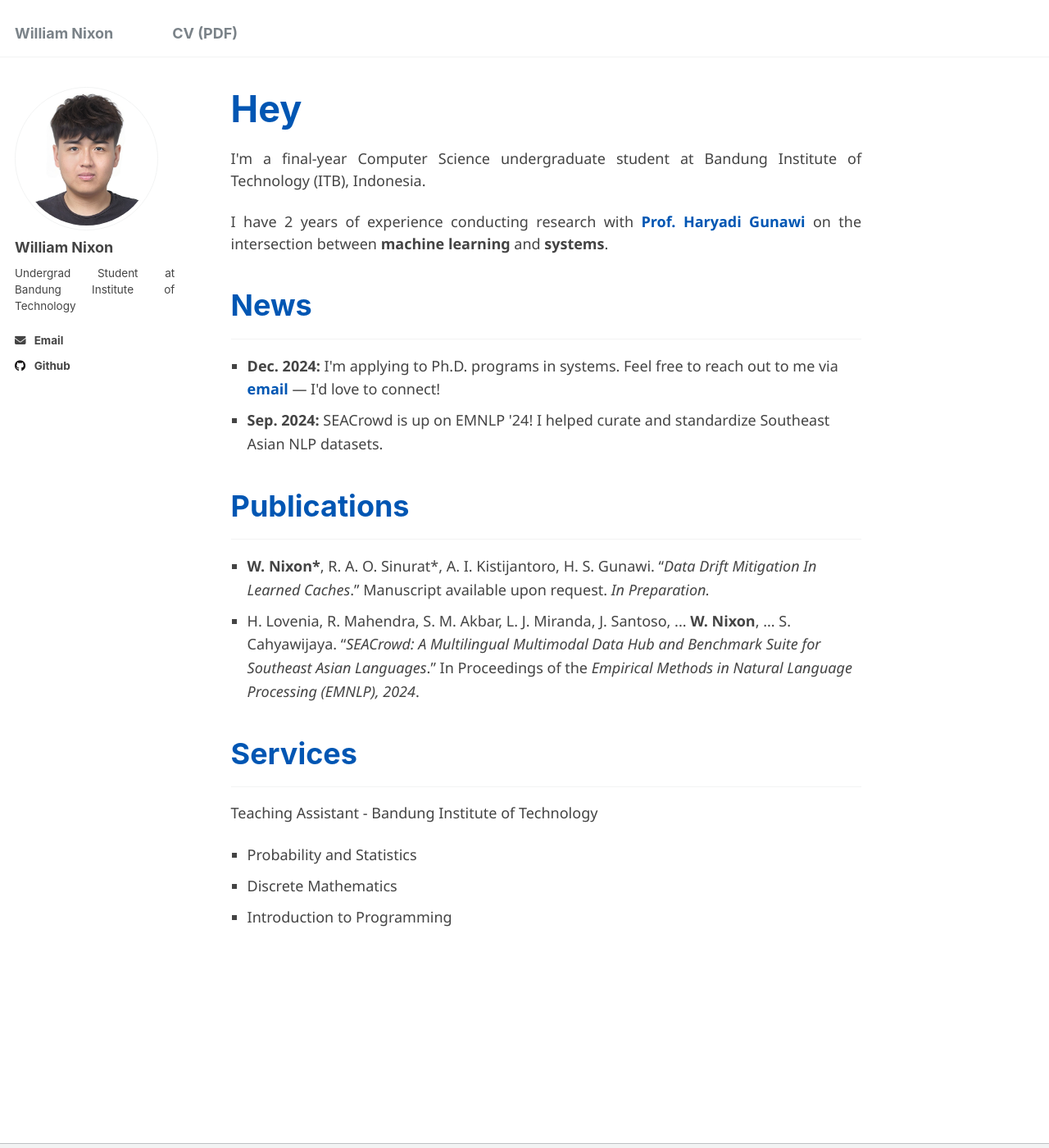
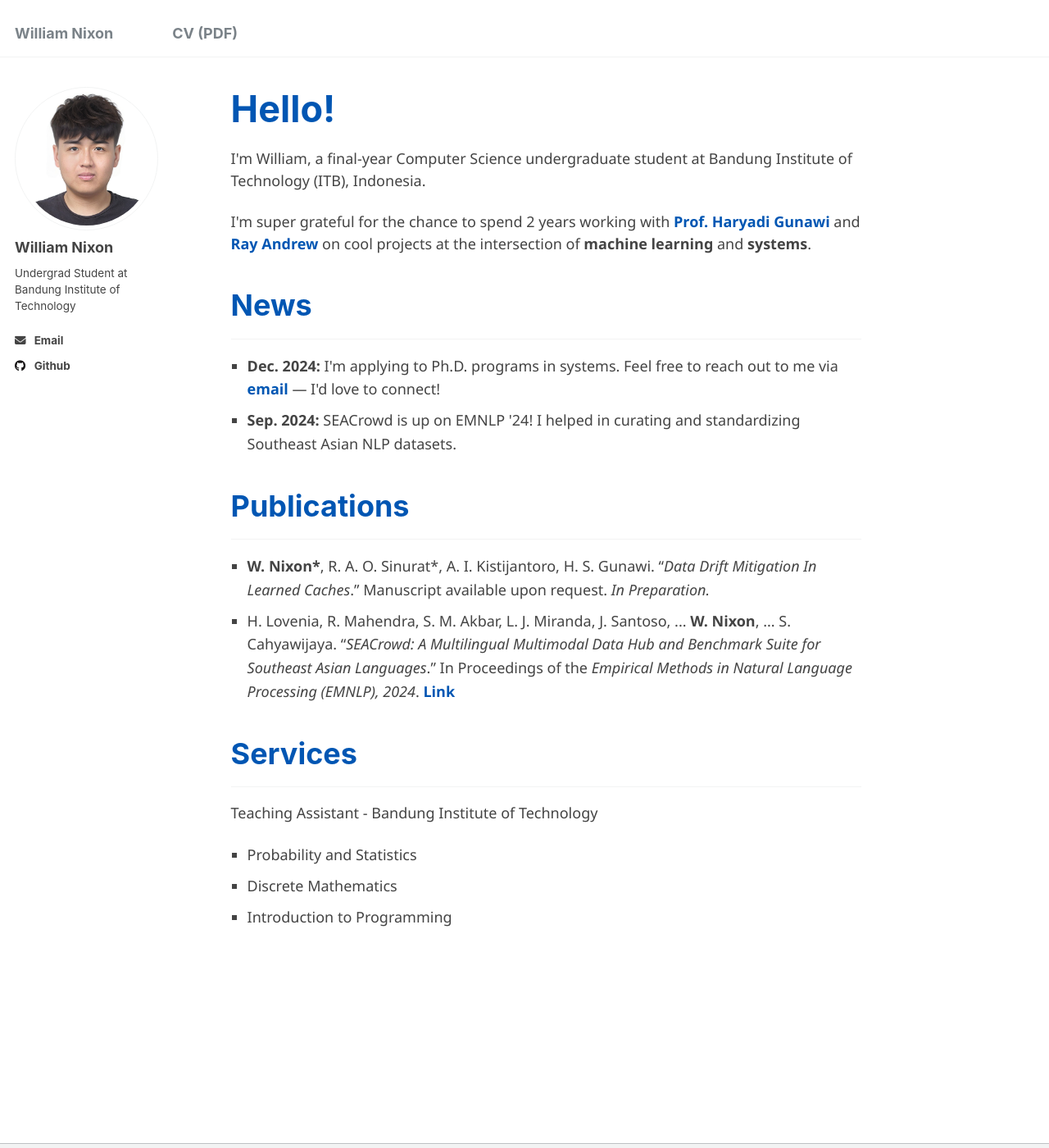
Before and after one commit to williamnixon20/williamnixon20.github.io, a Jekyll site: the page built from _pages/about.md, in a window 1280 px wide and 1400 px high. Shown: the whole window at 82% size. Built offline with Jekyll 4.4.1, drawn with Linux system fonts in a browser that asks for light colours.

Commit message:
fix sidebar

```diff
--- a/_pages/about.md
+++ b/_pages/about.md
@@ -7,18 +7,9 @@ redirect_from:
   - /about.html
 ---
 
-
-<html lang="en">
-<head>
-  <meta charset="UTF-8">
-  <meta name="viewport" content="width=device-width, initial-scale=1.0">
-  <title>William Nixon</title>
-  <style>
+<style>
     body {
       font-family: 'Segoe UI', Tahoma, Geneva, Verdana, sans-serif;
-      /* line-height: 1.8;
-      margin: 40px auto;
-      max-width: 800px; */
       color: #444;
     }
     h1, h2 {
@@ -38,7 +29,6 @@ redirect_from:
     p {
       font-size: 1.2rem;
       margin-bottom: 20px;
-      text-align: justify;
     }
     ul {
       /* font-size: 1.2rem; */
@@ -75,17 +65,16 @@ redirect_from:
     text-decoration: none;
   }
   </style>
-</head>
-<body>
-  <h1>Hey</h1>
+
+  <h1>Hello!</h1>
   <p>
-    I'm a final-year Computer Science undergraduate student at
+    I'm William, a final-year Computer Science undergraduate student at
     Bandung Institute of Technology (ITB), Indonesia.
   </p>
   <p>
-    I have 2 years of experience conducting research with
-    <a href="https://people.cs.uchicago.edu/~haryadi/" target="_blank">Prof. Haryadi Gunawi</a>
-    on the intersection between <b>machine learning</b> and <b>systems</b>.
+  I'm super grateful for the chance to spend 2 years working with
+  <a href="https://people.cs.uchicago.edu/~haryadi/" target="_blank">Prof. Haryadi Gunawi</a> and <a href="https://rayandrew.me/" target="_blank"> Ray Andrew</a>
+  on cool projects at the intersection of <b>machine learning</b> and <b>systems</b>.
   </p>
 
   <h2>News</h2>
@@ -95,7 +84,7 @@ redirect_from:
     email
     </a>
      — I'd love to connect!</li>
-    <li><b>Sep. 2024:</b> SEACrowd is up on EMNLP '24! I helped curate and standardize Southeast Asian NLP datasets.</li>
+    <li><b>Sep. 2024:</b> SEACrowd is up on EMNLP '24! I helped in curating and standardizing Southeast Asian NLP datasets.</li>
   </ul>
 
   <h2>Publications</h2>
@@ -109,7 +98,7 @@ redirect_from:
       H. Lovenia, R. Mahendra, S. M. Akbar, L. J. Miranda, J. Santoso, ...
       <b>W. Nixon</b>, ... S. Cahyawijaya.
       “<i>SEACrowd: A Multilingual Multimodal Data Hub and Benchmark Suite for Southeast Asian Languages</i>.”
-      In Proceedings of the <span style="font-style: italic;">Empirical Methods in Natural Language Processing (EMNLP), 2024</span>.
+      In Proceedings of the <span style="font-style: italic;">Empirical Methods in Natural Language Processing (EMNLP), 2024</span>. <a href="https://aclanthology.org/2024.emnlp-main.296.pdf" target="_blank">Link</a>
     </li>
   </ul>
 
@@ -122,6 +111,3 @@ redirect_from:
       <li>Introduction to Programming</li>
     </ul>
   </div>
-
-</body>
-</html>
--- a/_sass/_sidebar.scss
+++ b/_sass/_sidebar.scss
@@ -7,15 +7,16 @@
    ========================================================================== */
 
 .sidebar {
-  -webkit-transform: translate3d(0, 0 , 0);
-          transform: translate3d(0, 0 , 0);
+  -webkit-transform: translate3d(0, 0, 0);
+  transform: translate3d(0, 0, 0);
+  padding-right: 1em;
 
   @include clearfix();
   margin-bottom: 1em;
 
   @media screen and (min-width: $sidebar-screen-min-width) {
     height: 100vh;
-    overflow-y: auto;               // Add scrollbar if the sidebar is too long
+    overflow-y: auto; // Add scrollbar if the sidebar is too long
     position: fixed;
     padding-top: $masthead-height;
   }
@@ -24,7 +25,7 @@
     @include span(2 of 12);
     opacity: 1;
     -webkit-transition: opacity 0.2s ease-in-out;
-            transition: opacity 0.2s ease-in-out;
+    transition: opacity 0.2s ease-in-out;
 
     &:hover {
       opacity: 1;
@@ -33,19 +34,25 @@
 
   @include breakpoint($x-large) {
     max-width: $sidebar-link-max-width;
-    padding-right: 0;
+    padding-right: 1em;
   }
 
-  h2, h3, h4, h5, h6 {
+  h2,
+  h3,
+  h4,
+  h5,
+  h6 {
     margin-bottom: 0;
     font-family: $sans-serif-narrow;
   }
 
-  h3, h4 {
+  h3,
+  h4 {
     font-size: $type-size-5;
   }
 
-  p, li {
+  p,
+  li {
     font-family: $sans-serif;
     font-size: $type-size-6;
     line-height: 1.5;
@@ -123,6 +130,7 @@
     margin-bottom: 10px;
   }
 }
+
 .sidebar .author__name {
   font-family: $sans-serif;
   font-size: $type-size-5;
@@ -130,6 +138,7 @@
 
 .sidebar .author__desktop {
   display: none;
+
   @media screen and (min-width: 1024px) {
     display: block;
   }
```
